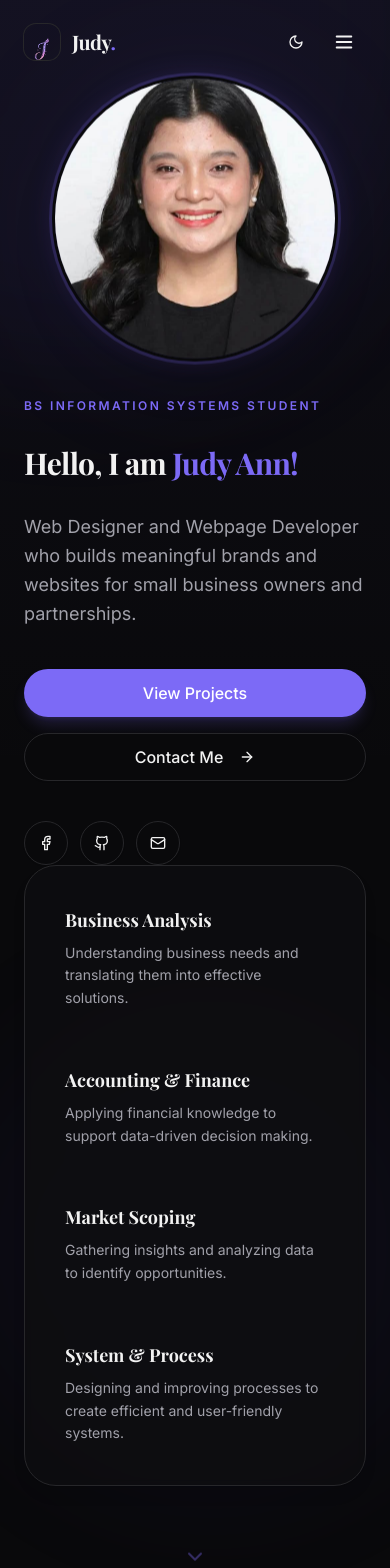
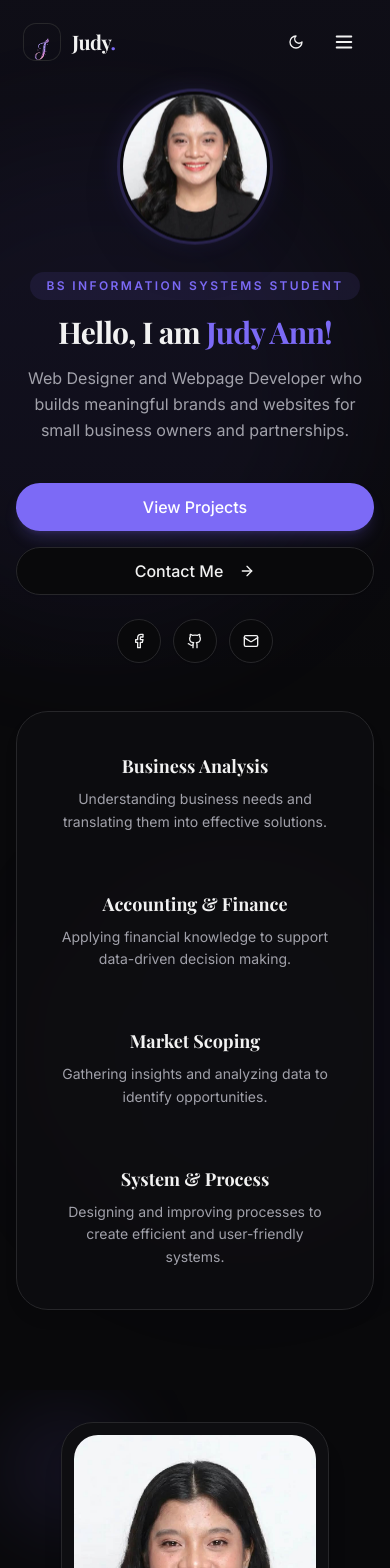
Before and after one commit to mikeangelocasono/Judt-Portfolio, a Next.js app: page / in a window 390 px wide. Shown: the top 1568 px of the page. Built offline with nearby package versions, Linux system fonts and the light colour scheme; a web font is replaced by a local one.

Commit message:
feat: redesign hero section to centered layout

```diff
--- a/src/components/sections/HeroSection.tsx
+++ b/src/components/sections/HeroSection.tsx
@@ -9,33 +9,51 @@ import { Reveal } from "@/components/Reveal";
 
 const HeroSection = () => {
   return (
-    <section id="home" className="relative min-h-screen flex flex-col justify-center overflow-hidden pt-20 md:pt-24">
+    <section id="home" className="relative min-h-screen flex flex-col justify-center overflow-hidden pt-24 sm:pt-28 pb-12 sm:pb-16">
       <div className="absolute inset-0 bg-gradient-to-b from-primary/5 via-transparent to-transparent pointer-events-none" />
-      <div className="absolute top-[-20%] right-[-10%] w-[700px] h-[700px] bg-primary/5 rounded-full blur-3xl" />
-      <div className="absolute bottom-[5%] left-[-10%] w-[500px] h-[500px] bg-accent/5 rounded-full blur-3xl" />
+      <div className="absolute top-[10%] right-[10%] w-[500px] h-[500px] bg-primary/5 rounded-full blur-3xl pointer-events-none" />
+      <div className="absolute bottom-[10%] left-[10%] w-[400px] h-[400px] bg-accent/5 rounded-full blur-3xl pointer-events-none" />
 
-      <div className="container mx-auto px-6 lg:px-12 xl:px-24 flex-grow flex items-center">
-        <div className="grid grid-cols-1 lg:grid-cols-2 gap-8 lg:gap-12 items-center w-full">
-          <Reveal className="space-y-8 order-2 lg:order-1">
+      <div className="container mx-auto px-4 sm:px-6 lg:px-12 xl:px-24 flex-grow flex flex-col items-center justify-center text-center">
+        <Reveal className="flex flex-col items-center max-w-4xl mx-auto space-y-6 sm:space-y-8 z-10 w-full">
+          {/* Profile Picture */}
+          <div className="animate-float relative mb-2 sm:mb-4">
+            <div className="absolute inset-0 rounded-full bg-gradient-to-br from-primary/20 via-accent/10 to-primary/5 animate-pulse-glow" />
+            <div className="relative w-36 h-36 sm:w-48 sm:h-48 lg:w-56 lg:h-56 rounded-full overflow-hidden ring-[3px] ring-primary/20 ring-offset-[3px] ring-offset-background shadow-2xl mx-auto">
+              <Image
+                src="/Judy Profile.jpg"
+                alt="Judy Ann C. Acquiatan"
+                fill
+                className="object-cover object-center"
+                priority
+              />
+            </div>
+          </div>
+
+          {/* Hero Texts */}
+          <div className="space-y-4">
             <div>
-              <span className="inline-block text-xs font-semibold uppercase tracking-[0.2em] text-primary">
+              <span className="inline-block text-xs sm:text-sm font-semibold uppercase tracking-[0.2em] text-primary bg-primary/10 px-4 py-1.5 rounded-full">
                 BS Information Systems Student
               </span>
             </div>
 
-            <h1 className="text-3xl sm:text-4xl lg:text-5xl xl:text-[52px] font-serif font-bold tracking-tight leading-[1.05]">
+            <h1 className="text-3xl sm:text-4xl lg:text-5xl font-serif font-bold tracking-tight leading-[1.1]">
               Hello, I am{" "}
               <span className="text-primary">Judy Ann!</span>
             </h1>
 
-            <p className="text-lg md:text-xl text-muted-foreground max-w-xl leading-relaxed">
+            <p className="text-base sm:text-lg text-muted-foreground max-w-xl mx-auto leading-relaxed">
               Web Designer and Webpage Developer who builds meaningful brands and websites for small business owners and partnerships.
             </p>
+          </div>
 
-            <div className="flex flex-col sm:flex-row gap-4 pt-2">
+          {/* Buttons and Social Links */}
+          <div className="flex flex-col items-center gap-6 w-full pt-4">
+            <div className="flex flex-col sm:flex-row gap-4 w-full sm:w-auto justify-center">
               <Button
                 size="lg"
-                className="rounded-full px-8 h-12 text-base font-medium shadow-lg shadow-primary/20"
+                className="rounded-full px-8 h-12 text-base font-medium shadow-lg shadow-primary/20 w-full sm:w-auto"
                 onClick={() => document.getElementById('projects')?.scrollIntoView({ behavior: 'smooth' })}
               >
                 View Projects
@@ -43,7 +61,7 @@ const HeroSection = () => {
               <Button
                 size="lg"
                 variant="outline"
-                className="rounded-full px-8 h-12 text-base font-medium"
+                className="rounded-full px-8 h-12 text-base font-medium w-full sm:w-auto"
                 onClick={() => document.getElementById('contact')?.scrollIntoView({ behavior: 'smooth' })}
               >
                 Contact Me
@@ -51,7 +69,7 @@ const HeroSection = () => {
               </Button>
             </div>
 
-            <div className="flex items-center gap-3 pt-2">
+            <div className="flex items-center gap-3 justify-center">
               <a href="https://www.facebook.com/judyann.acquiatan" target="_blank" rel="noopener noreferrer" aria-label="Facebook profile">
                 <Button variant="outline" size="icon" className="rounded-full min-h-11 min-w-11 hover:text-primary hover:border-primary/30 transition-colors">
                   <Facebook className="w-4 h-4" />
@@ -68,35 +86,17 @@ const HeroSection = () => {
                 </Button>
               </a>
             </div>
-          </Reveal>
-
-          <Reveal delay={0.15} className="relative flex justify-center items-center order-1 lg:order-2">
-            <div className="absolute w-[90%] aspect-square bg-primary/5 rounded-full blur-3xl" />
-            <div className="animate-float">
-              <div className="relative w-[280px] sm:w-[340px] md:w-[400px] aspect-square">
-                <div className="absolute inset-0 rounded-full bg-gradient-to-br from-primary/20 via-accent/10 to-primary/5 animate-pulse-glow" />
-                <div className="relative w-full h-full rounded-full overflow-hidden ring-[3px] ring-primary/20 ring-offset-[3px] ring-offset-background shadow-2xl">
-                  <Image
-                    src="/Judy Profile.jpg"
-                    alt="Judy Ann C. Acquiatan"
-                    fill
-                    className="object-cover object-center"
-                    priority
-                  />
-                </div>
-              </div>
-            </div>
-          </Reveal>
-        </div>
+          </div>
+        </Reveal>
       </div>
 
-      <div className="relative pb-8 lg:pb-12">
-        <div className="container mx-auto px-6 lg:px-12 xl:px-24">
+      <div className="relative mt-12 sm:mt-16 w-full z-10 pb-8">
+        <div className="container mx-auto px-4 sm:px-6 lg:px-12 xl:px-24">
           <Reveal delay={0.3} className={cn(
             "rounded-[2rem] p-6 lg:p-8 border",
             "bg-card/80 backdrop-blur-sm border-border shadow-lg"
           )}>
-            <div className="grid grid-cols-1 sm:grid-cols-2 lg:grid-cols-4 gap-6 lg:gap-0">
+            <div className="grid grid-cols-1 sm:grid-cols-2 lg:grid-cols-4 gap-6 lg:gap-0 text-left">
               {[
                 { label: "Business Analysis", desc: "Understanding business needs and translating them into effective solutions." },
                 { label: "Accounting & Finance", desc: "Applying financial knowledge to support data-driven decision making." },
@@ -107,8 +107,8 @@ const HeroSection = () => {
                   "px-4 sm:px-6 py-4",
                   "sm:border-r last:border-r-0 border-border/50"
                 )}>
-                  <h3 className="font-serif font-bold text-lg mb-2">{item.label}</h3>
-                  <p className="text-sm text-muted-foreground leading-relaxed">{item.desc}</p>
+                  <h3 className="font-serif font-bold text-lg mb-2 text-center sm:text-left">{item.label}</h3>
+                  <p className="text-sm text-muted-foreground leading-relaxed text-center sm:text-left">{item.desc}</p>
                 </div>
               ))}
             </div>
@@ -116,7 +116,7 @@ const HeroSection = () => {
         </div>
       </div>
 
-      <div className="flex justify-center mt-8">
+      <div className="flex justify-center mb-4 z-10 hidden sm:flex">
         <ChevronDown className="text-primary/40 w-6 h-6 animate-bounce" />
       </div>
     </section>
```
